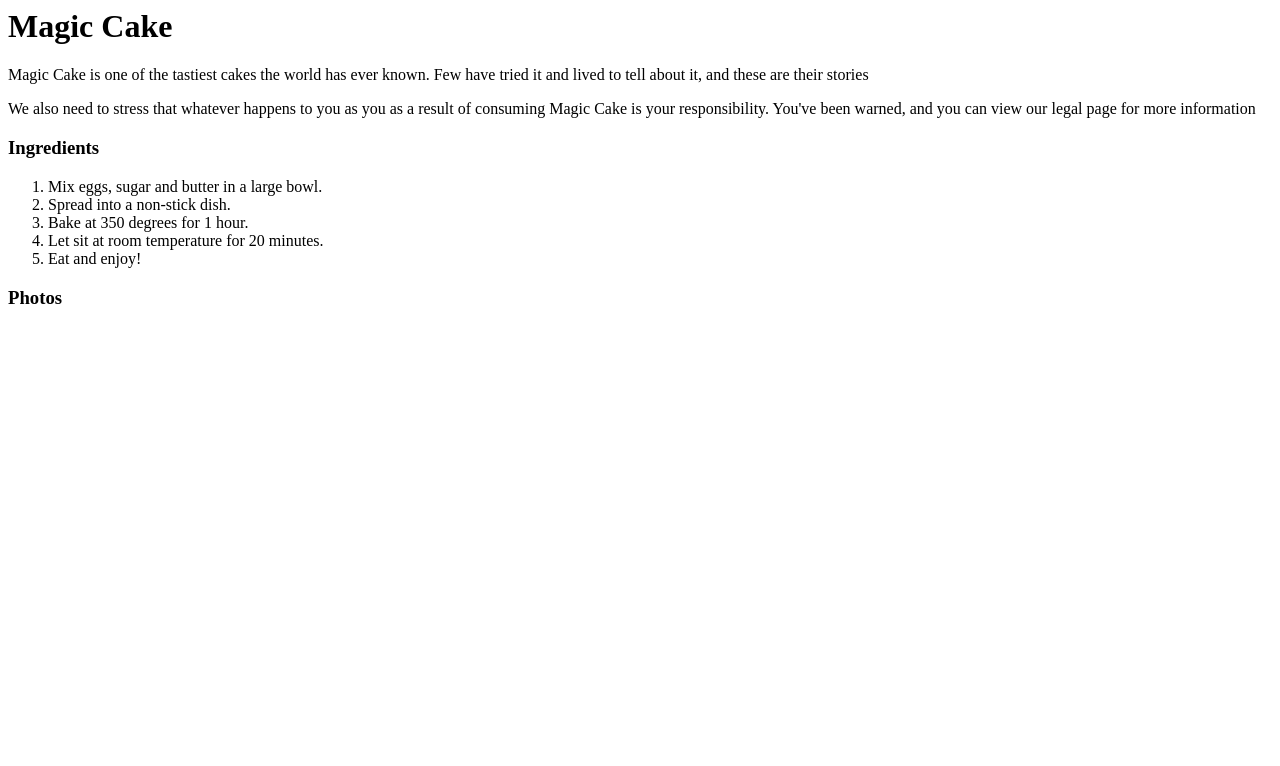
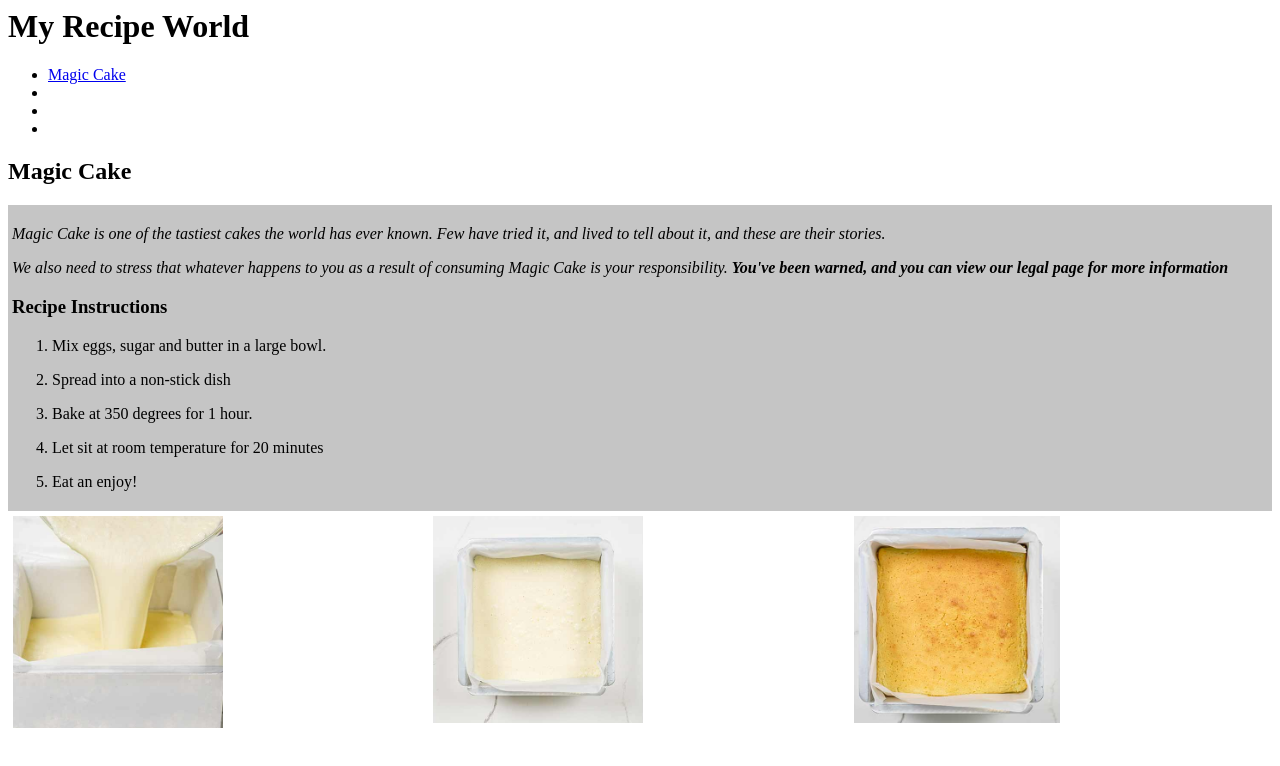
Before and after one commit to palindrome88/fsa_fundamentals, a plain HTML site: page index.html in a window 1280 px wide. Drawn offline with Linux system fonts and the light colour scheme; files whose address does not match are found by name.

Commit message:
Style magic cake section

```diff
--- a/index.html
+++ b/index.html
@@ -1,25 +1,72 @@
 <html !DOCTYPE>
-<head>
-<style>
+     <head>
+        <title>My Recipe World</title>
+        <link rel="stylesheet" href="site.css"/>
+     </head>
+     <body>
+            <header>
+                <!-- Comment -->
+                <h1>My Recipe World</h1>
+                <ul id="link-tree">
+                    <li><a href="#magic-cake">Magic Cake</a></li>
+                    <li></li>
+                    <li></li>
+                    <li></li>
+                </ul>
+            </header>
+            <main>
+                <!-- Comment -->
 
-</style>
-</head>
+                <div class="recipe">
+                    <div class="recipe-header">
+                        <h2 id="magic-cake">Magic Cake</h2>
+                    </div>
+                    <div class="recipe-instructions">
+                        <p class="intro-text">Magic Cake is one of the tastiest cakes the world has ever known. Few have tried it, and lived to tell about it, and these are their stories.</p>
+                        <p class="intro-text">We also need to stress that whatever happens to you as a result of consuming Magic Cake is your responsibility. <strong>You've been warned, and you can view our legal page for more information</strong> </p>
 
-<h1>Magic Cake</h1>
+                        <h3>Recipe Instructions
+                        </h3>
 
-<p>Magic Cake is one of the tastiest cakes the world has ever known. Few have tried it and lived to tell about it, and these are their stories</p>
-
-<p>We also need to stress that whatever happens to you as you as a result of consuming Magic Cake is your responsibility. You've been warned, and you can view our legal page for more information</p>
-
-<h3>Ingredients</h3>
+                        <ol>
+                            <li>
+                                <p>Mix eggs, sugar and butter in a large bowl.</p>
+                            </li>
+                            <li>
+                                <p>Spread into a non-stick dish</p>
+                            </li>
+                            <li>
+                                <p>Bake at 350 degrees for 1 hour.</p>
+                            </li>
+                            <li>
+                                <p>Let sit at room temperature for 20 minutes</p>
+                            </li>
+                            <li>
+                                <p>Eat an enjoy!</p>
+                            </li>
 
 
-<ol>
-    <li>Mix eggs, sugar and butter in a large bowl.</li>
-    <li>Spread into a non-stick dish.</li>
-    <li>Bake at 350 degrees for 1 hour.</li>
-    <li>Let sit at room temperature for 20 minutes.</li>
-    <li>Eat and enjoy!</li>
-</ol>
-<h3>Photos</h3>
+                        </ol>
+
+                    </div>
+                    <div class="gallery">
+                        <div>
+                            <img src="C:\Workspace - Web\fsa_fundamentals\images\img-step-1.png">
+                        </div>
+                        <div>
+                            <img src="C:\Workspace - Web\fsa_fundamentals\images\img-step-2.png">
+                        </div>
+                        <div>
+                            <img src="C:\Workspace - Web\fsa_fundamentals\images\img-step-3.png">
+                        </div>
+                    </div>
+                </div>
+            </main>
+
+
+        <footer>
+            <!-- Comment -->
+        </footer>
+
+     </body>
 </html>
--- /dev/null
+++ b/site.css
@@ -0,0 +1,21 @@
+.recipe-instructions {
+    background-color: rgb(197, 197, 197);
+    padding: 4px;
+}
+
+.intro-text{
+    font-style: italic;
+}
+
+.gallery{
+    display: inline-flex;
+    border: solid 5px white;
+}
+
+img {
+    width: 50%;
+}
+
+.link-tree{
+    display: flex;
+}
```
Also changed, not shown: images/download.jpg (added), images/img-step-1.png (added), images/img-step-2.png (added), images/img-step-3.png (added), images/magic-cake-1-3.jpg (added), images/magic-cake-process-shots-7.jpg (added).
